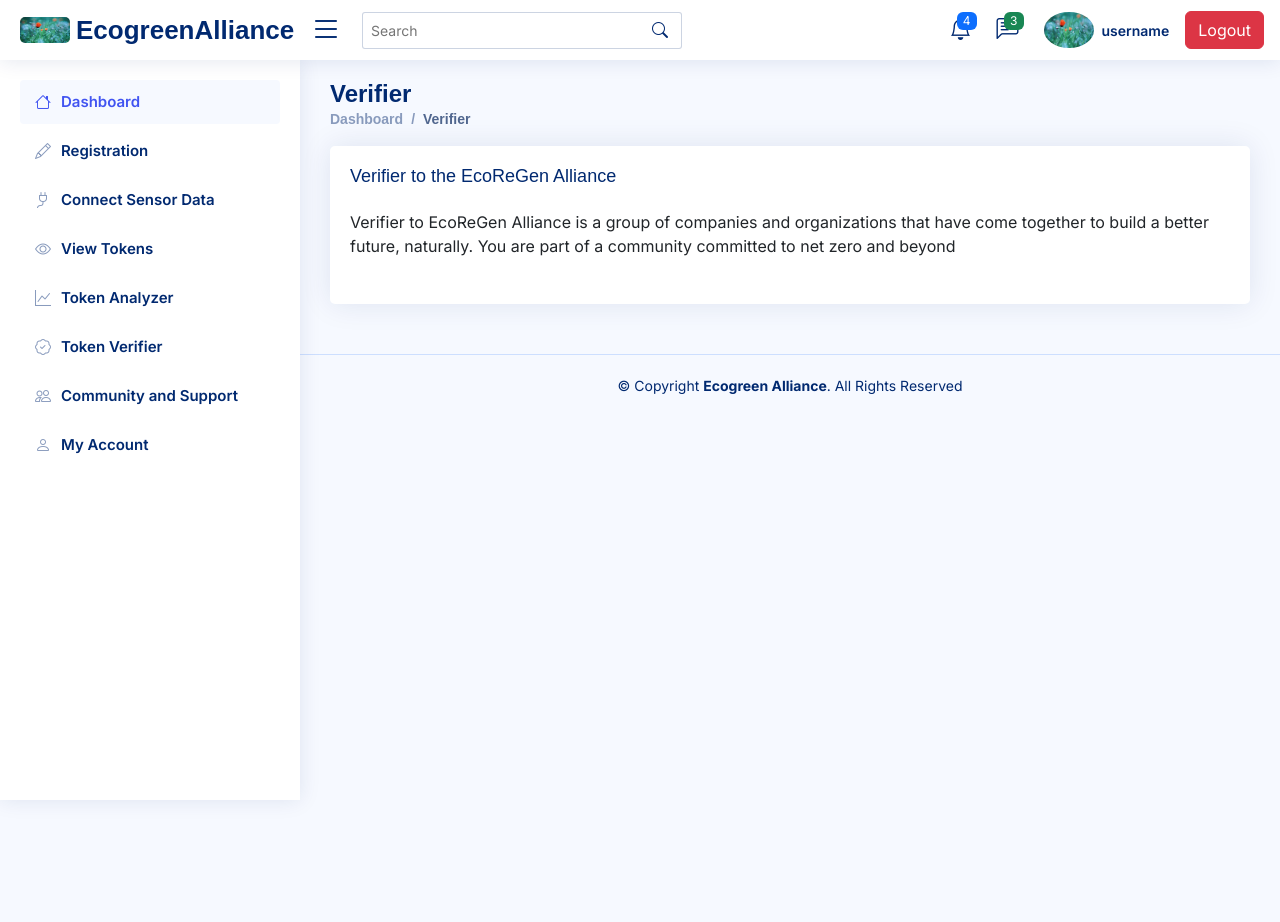
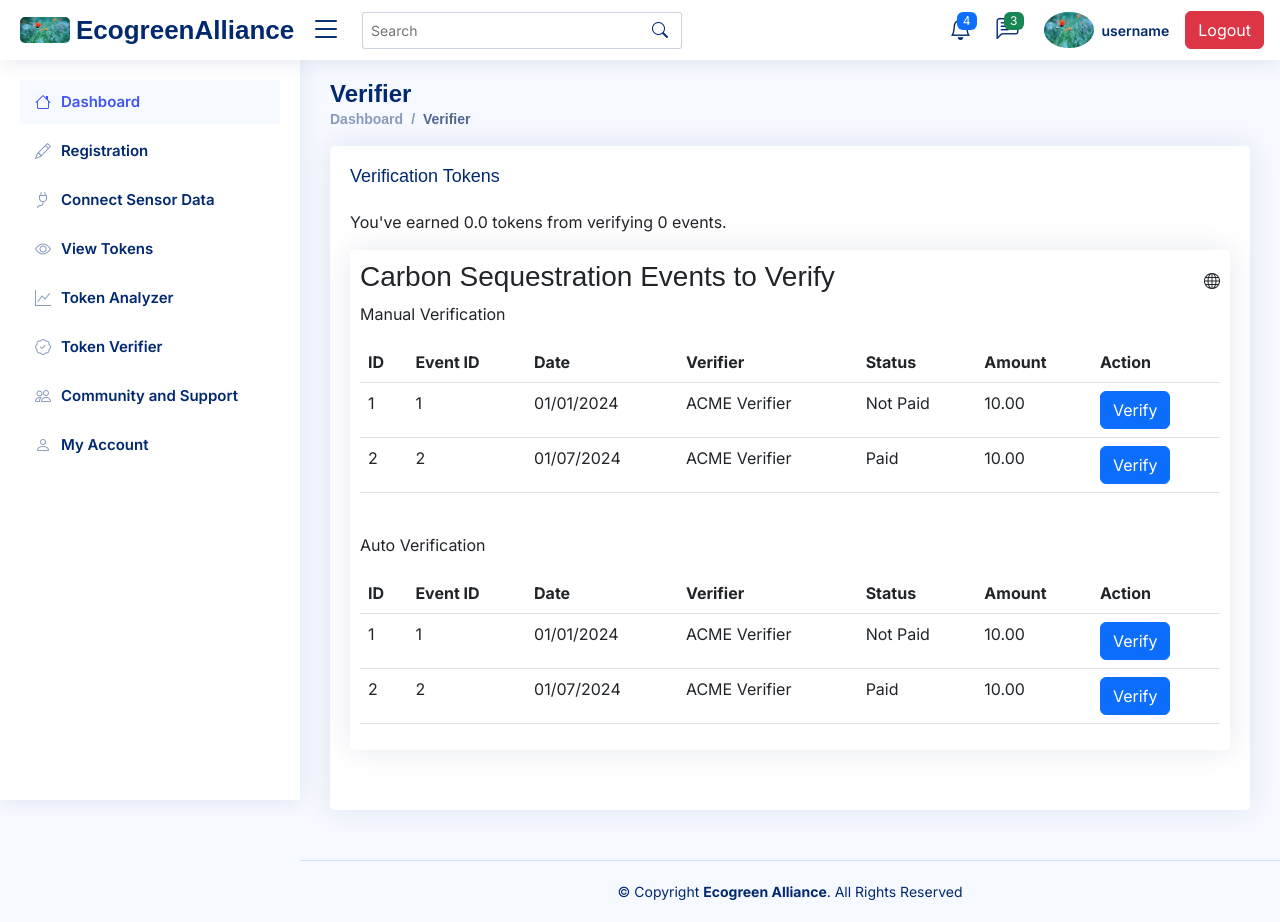
Before and after one commit to EcoRegen-Alliance/DLT-Climate-hackathon-entry, a Next.js app: page /verifier in a window 1280 px wide. Before the commit the page ends 800 px from the top, so only its background shows below. Built offline with nearby package versions, Linux system fonts and the light colour scheme.

Commit message:
veriry page in progress

```diff
--- a/components/Dashboard.js
+++ b/components/Dashboard.js
@@ -200,7 +200,7 @@ function Dashboard() {
                           </div>
                         </div>
                       </div>
-                      <div className="col-lg-12">
+                      <div className="col-12">
                         <div className="info-box card">
                           <div className="d-flex justify-content-between align-items-center">
                             {/* First word with icon */}
--- a/components/Verifier.js
+++ b/components/Verifier.js
@@ -1,6 +1,26 @@
 import React from "react";
 
 function Dashboard() {
+  const verify = [
+    {
+      id: 1,
+      Eventid: 1,
+      Date: "01/01/2024",
+      Verifier: "ACME Verifier",
+      Status: "Not Paid",
+      Amount: "10.00",
+      action: "Verify",
+    },
+    {
+      id: 2,
+      Eventid: 2,
+      Date: "01/07/2024",
+      Verifier: "ACME Verifier",
+      Status: "Paid",
+      Amount: "10.00",
+      action: "Verify",
+    },
+  ];
   return (
     <>
       <div classNameName="col-12">
@@ -21,16 +41,90 @@ function Dashboard() {
             <div className="col-xxl-4 col-xl-12">
               <div className="card info-card customers-card">
                 <div className="card-body">
-                  <h5 className="card-title">
-                    Verifier to the EcoReGen Alliance
-                  </h5>
+                  <h5 className="card-title">Verification Tokens</h5>
                   <div id="content">
-                    <p>
-                      Verifier to EcoReGen Alliance is a group of companies and
-                      organizations that have come together to build a better
-                      future, naturally. You are part of a community committed
-                      to net zero and beyond
-                    </p>
+                    <p>You've earned 0.0 tokens from verifying 0 events.</p>
+                  </div>
+                  <div className="col-12">
+                    <div style={{ padding: "10px" }} className="info-box card">
+                      <div className="d-flex justify-content-between align-items-center">
+                        {/* First word with icon */}
+                        <div style={{ marginRight: "10px" }}>
+                          <h3>Carbon Sequestration Events to Verify</h3>
+                        </div>
+                        <div>
+                          <i className="bi-globe"></i>
+                        </div>
+                      </div>
+                      <p>Manual Verification</p>
+                      <table className="table datatable">
+                        <thead>
+                          <tr>
+                            <th scope="col">ID</th>
+                            <th scope="col">Event ID</th>
+                            <th scope="col">Date</th>
+                            <th scope="col">Verifier</th>
+                            <th scope="col">Status</th>
+                            <th scope="col">Amount</th>
+                            <th scope="col">Action</th>
+                          </tr>
+                        </thead>
+                        <tbody>
+                          {verify &&
+                            verify.length > 0 &&
+                            verify.map((token) => (
+                              <tr key={token.id}>
+                                <td>{token.id}</td>
+                                <td>{token.Eventid}</td>
+                                <td>{token.Date}</td>
+                                <td>{token.Verifier}</td>
+                                <td>{token.Status}</td>
+                                <td>{token.Amount}</td>
+                                <td>
+                                  <button className="btn btn-primary">
+                                    {token.action}
+                                  </button>
+                                </td>
+                              </tr>
+                            ))}
+                        </tbody>
+                      </table>
+
+                      <br></br>
+                      <p>Auto Verification</p>
+                      <table className="table datatable">
+                        <thead>
+                          <tr>
+                            <th scope="col">ID</th>
+                            <th scope="col">Event ID</th>
+                            <th scope="col">Date</th>
+                            <th scope="col">Verifier</th>
+                            <th scope="col">Status</th>
+                            <th scope="col">Amount</th>
+                            <th scope="col">Action</th>
+                          </tr>
+                        </thead>
+                        <tbody>
+                          {verify &&
+                            verify.length > 0 &&
+                            verify.map((token) => (
+                              <tr key={token.id}>
+                                <td>{token.id}</td>
+                                <td>{token.Eventid}</td>
+                                <td>{token.Date}</td>
+                                <td>{token.Verifier}</td>
+                                <td>{token.Status}</td>
+                                <td>{token.Amount}</td>
+                                <td>
+                                  <button className="btn btn-primary">
+                                    {token.action}
+                                  </button>
+                                </td>
+                              </tr>
+                            ))}
+                        </tbody>
+                      </table>
+                    </div>
                   </div>
                 </div>
               </div>
```
